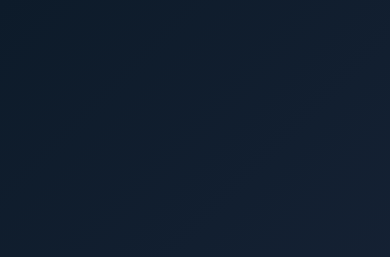
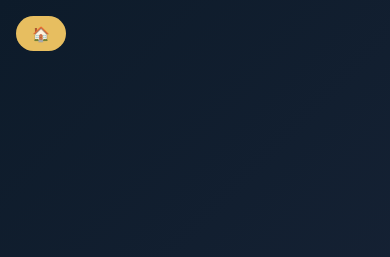
Before and after one commit to ebdtcode/TrustingJesus, a website: page site/presentations/Marriage_Series_2_Loving_Like_Christ.html in a window 390 px wide. Shown: the top 257 px of the page. Drawn offline with Linux system fonts and the light colour scheme.

Commit message:
feat: Add Home navigation button to Marriage Series presentations
- Added Home button to all 4 Marriage Series presentations for easy return to dashboard
- Updated slides.css with responsive home-btn styles (desktop and mobile)
- Home button positioned top-left with house emoji icon
- Mobile-responsive: text hidden on small screens, icon only
- All presentations tested: HTTP 200 responses confirmed
- Keyboard navigation: Arrow keys for slides, Home key jumps to first slide
- Accessible with aria-label for screen readers

```diff
--- a/site/assets/css/slides.css
+++ b/site/assets/css/slides.css
@@ -67,6 +67,41 @@ h3 { font-size: clamp(1.4rem, 3.5vw, 2.4rem); font-weight: 700; margin: 0 0 0.6r
 .btn:hover { background: #2b3e59; border-color: var(--accent); color: var(--accent); }
 .btn[disabled] { opacity: 0.6; cursor: not-allowed; }
 
+/* Home Button */
+.home-btn {
+  position: fixed;
+  top: 1rem;
+  left: 1rem;
+  background: rgba(255, 209, 102, 0.9);
+  color: #14213d;
+  padding: 0.75rem 1.5rem;
+  border-radius: 25px;
+  text-decoration: none;
+  font-weight: 600;
+  transition: all 0.3s ease;
+  z-index: 1000;
+  display: flex;
+  align-items: center;
+  gap: 0.5rem;
+}
+.home-btn:hover {
+  background: #ffd166;
+  transform: translateY(-2px);
+  box-shadow: 0 4px 12px rgba(255, 209, 102, 0.4);
+  text-decoration: none;
+}
+
+/* Mobile adjustments for home button */
+@media (max-width: 768px) {
+  .home-btn {
+    padding: 0.5rem 1rem;
+    font-size: 0.9rem;
+  }
+  .home-btn span:last-child {
+    display: none; /* Hide "Dashboard" text on mobile */
+  }
+}
+
 .counter {
   position: fixed; top: 1rem; right: 1rem; background: rgba(0,0,0,0.5); padding: 0.4rem 0.8rem; border-radius: 999px;
 }
--- a/site/presentations/Marriage_Series_2_Loving_Like_Christ.html
+++ b/site/presentations/Marriage_Series_2_Loving_Like_Christ.html
@@ -328,6 +328,12 @@
       <button class="btn" id="prev" type="button" aria-controls="current-slide" aria-label="Previous slide">← Previous</button>
       <button class="btn" id="next" type="button" aria-controls="current-slide" aria-label="Next slide">Next →</button>
     </nav>
+
+    <!-- Home Button -->
+    <a href="../index.html" class="home-btn" aria-label="Return to Dashboard">
+      <span>🏠</span>
+      <span>Home</span>
+    </a>
   </main>
 
   <script>
```
Also changed, not shown: site/presentations/Marriage_Series_1_Spiritual_Leadership.html (+6 -0 lines), site/presentations/Marriage_Series_3_Communication_Love_Languages.html (+6 -0 lines), site/presentations/Marriage_Series_4_Conflict_Resolution.html (+6 -0 lines).
